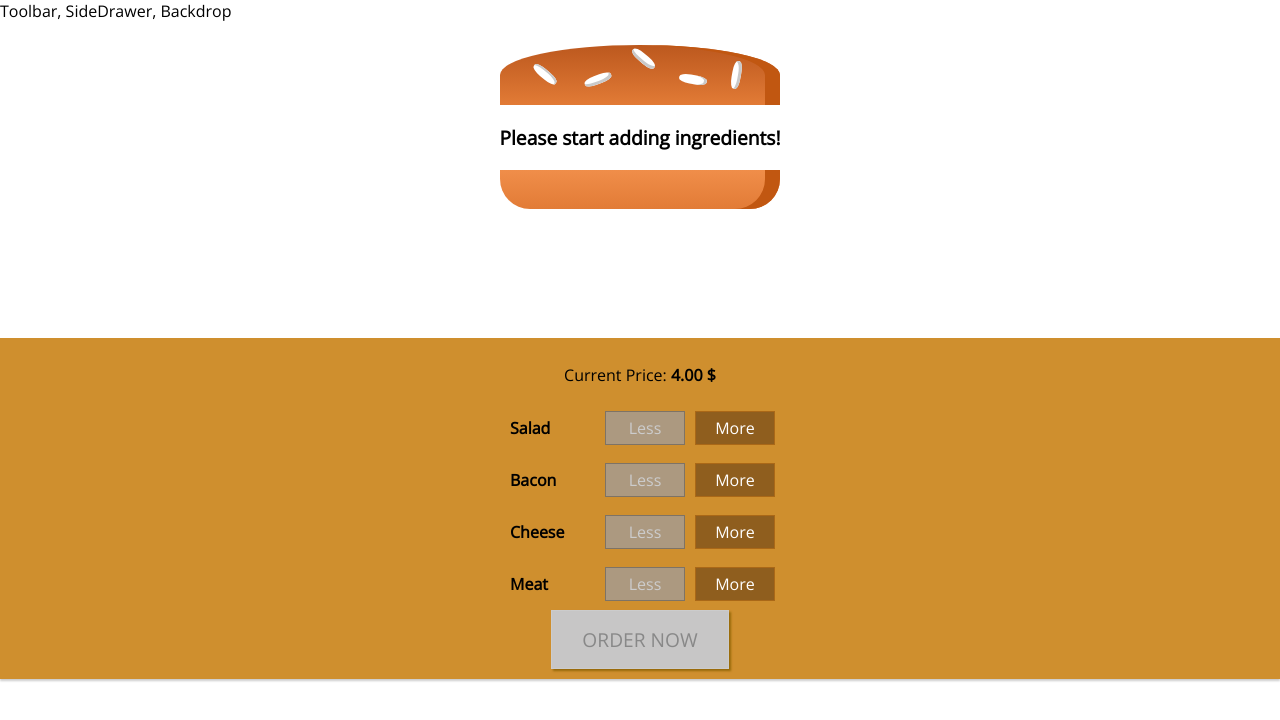
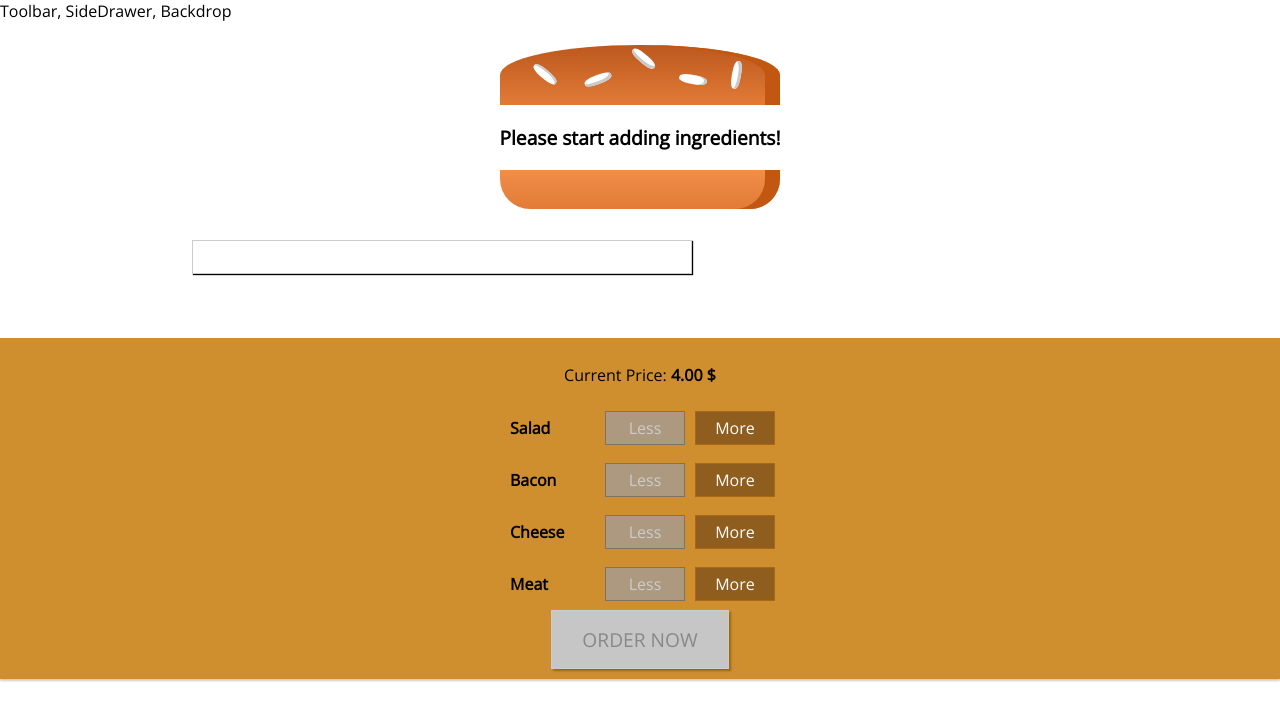
Before and after one commit to xugetsu/Burger-Builder, a React app: page / in a window 1280 px wide. Shown: the top 720 px of the page. Built offline with nearby package versions, Linux system fonts and the light colour scheme.

Commit message:
Adding the modal cmp

```diff
--- /dev/null
+++ b/src/components/UI/Modal/Modal.css
@@ -0,0 +1,20 @@
+.Modal {
+    position: fixed;
+    z-index: 500;
+    background-color: white;
+    width: 70%;
+    border: 1px solid #ccc;
+    box-shadow: 1px 1px 1px black;
+    padding: 16px;
+    left: 15%;
+    top: 30%;
+    box-sizing: border-box;
+    transition: all 0.3s ease-out;
+}
+
+@media (min-width: 600px) {
+    .Modal {
+        width: 500px;
+        left: calc(50% -250px);
+    }
+}
--- /dev/null
+++ b/src/components/UI/Modal/Modal.jsx
@@ -0,0 +1,14 @@
+import React from 'react';
+import classes from './Modal.css';
+
+
+const modal = (props) => {
+    return (
+        <div className = {classes.Modal} >
+            {props.children}
+        </div>
+    );
+}
+
+
+export default modal;
--- a/src/containers/BurgerBuilder/BurgerBuilder.jsx
+++ b/src/containers/BurgerBuilder/BurgerBuilder.jsx
@@ -2,6 +2,7 @@
 import A from '../../hoc/Auxx';
 import Burger from '../../components/Burger/Burger';
 import BuildControls from '../../components/Burger/BuildControls/BuildControls';
+import Modal from '../../components/UI/Modal/Modal';
 
 const INGREDIENT_PRICES = {
     salad: 0.5,
@@ -62,6 +63,7 @@
         }
         return (
             <A>
+                <Modal />
                 <Burger ingredients = {this.state.ingredients} />
                 <BuildControls
                     price = {this.state.totalPrice}
```
